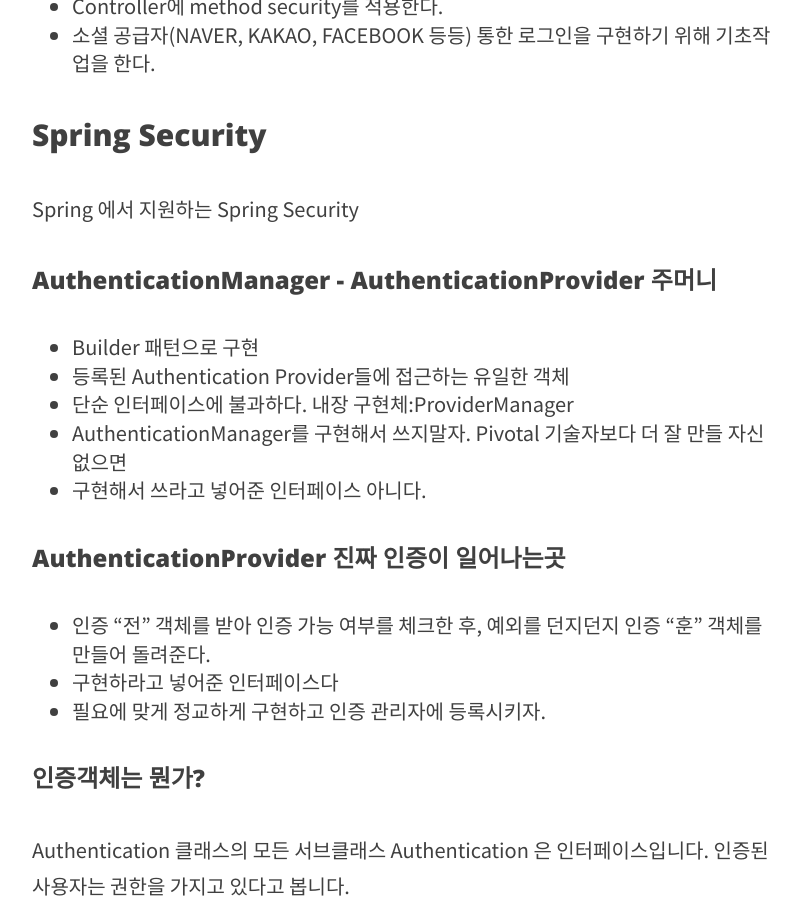
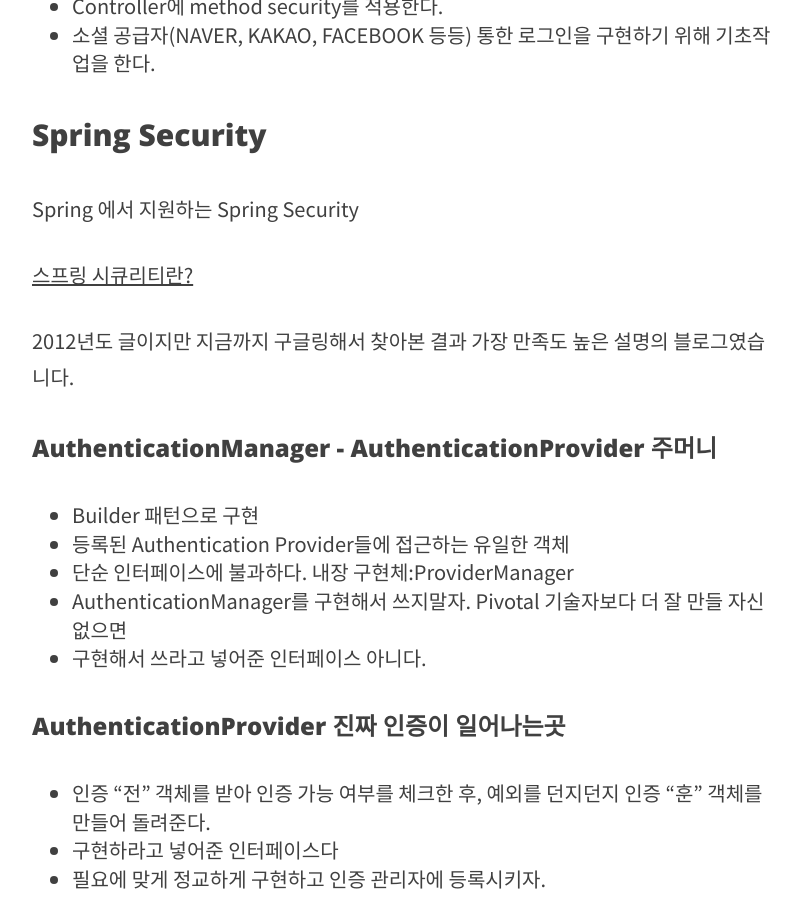
Before and after one commit to alalstjr/jjunpro.github.io, a Jekyll site: the page built from _posts/2019-07-12-포트폴리오 제작 일지-04.md, in a window 1280 px wide and 900 px high, scrolled down 1662 px. Shown: the whole window, without its empty margins (233-1031 px from the left). Built offline with Jekyll 4.4.1, drawn with Linux system fonts in a browser that asks for light colours; nearby versions of some CDN libraries; comment, search, counter and statistics services are not loaded.

Commit message:
Update 2019-07-12-포트폴리오 제작 일지-04.md

```diff
--- a/_posts/2019-07-12-포트폴리오 제작 일지-04.md
+++ b/_posts/2019-07-12-포트폴리오 제작 일지-04.md
@@ -36,6 +36,10 @@ Token {JWT}을 Application(REST) 로 전송하여 올바른 token 값이면 접
 ## Spring Security
 
 Spring 에서 지원하는 Spring Security
+
+<a href="http://springmvc.egloos.com/504862">스프링 시큐리티란?</a>
+
+2012년도 글이지만 지금까지 구글링해서 찾아본 결과 가장 만족도 높은 설명의 블로그였습니다.
 
 ### AuthenticationManager - AuthenticationProvider 주머니
 
```
